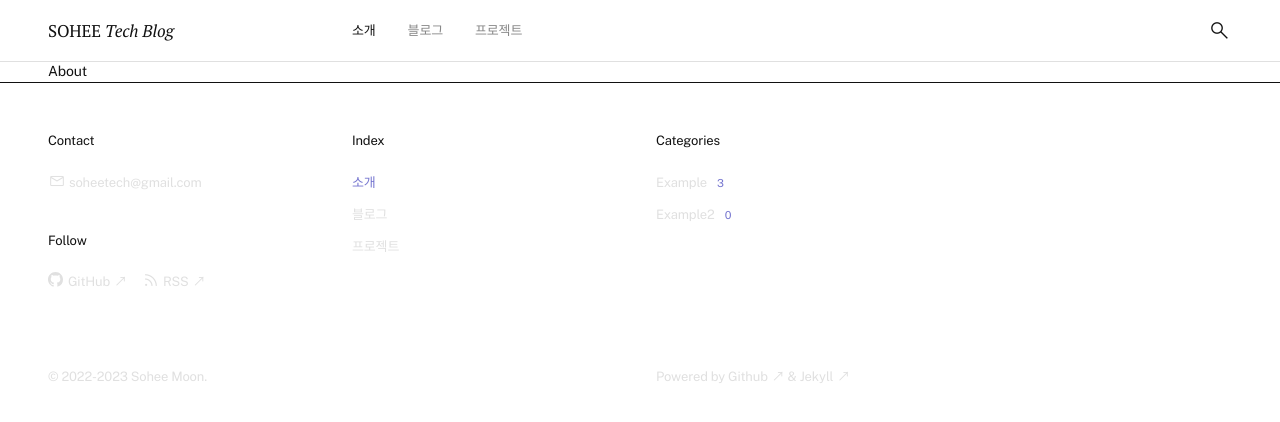
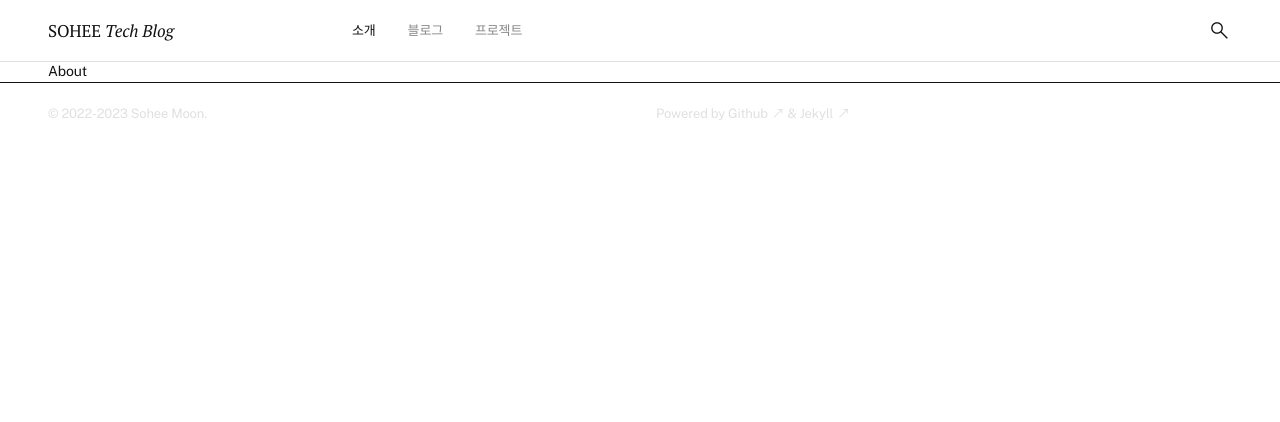
Before and after one commit to soheetech/soheetech.github.io, a Jekyll site: the page built from about.md, in a window 1280 px wide. Shown: the top 422 px of the page. Built offline with Jekyll 4.4.1, drawn with Linux system fonts in a browser that asks for light colours.

Commit message:
Update footer.html

```diff
--- a/_includes/footer.html
+++ b/_includes/footer.html
@@ -1,23 +1,4 @@
 <footer>
-  <div class="sitemap container d-flex">
-    <div class="col col-3-12">
-      <h6>Contact</h6>
-      <p><a href="mailto:{{ site.email }}" class="social-mail"><span class="material-symbols-outlined">mail</span>{{ site.email }}</a></p>
-      <h6 class="follow">Follow</h6>
-      <p>
-        <a href="{{ "https://github.com/soheetech" | relative_url }}" target="_blank" class="social-github"><!-- Github Logo --><svg height="19" viewBox="0 0 16 16" width="15" data-view-component="true"><path fill-rule="evenodd" d="M8 0C3.58 0 0 3.58 0 8c0 3.54 2.29 6.53 5.47 7.59.4.07.55-.17.55-.38 0-.19-.01-.82-.01-1.49-2.01.37-2.53-.49-2.69-.94-.09-.23-.48-.94-.82-1.13-.28-.15-.68-.52-.01-.53.63-.01 1.08.58 1.23.82.72 1.21 1.87.87 2.33.66.07-.52.28-.87.51-1.07-1.78-.2-3.64-.89-3.64-3.95 0-.87.31-1.59.82-2.15-.08-.2-.36-1.02.08-2.12 0 0 .67-.21 2.2.82.64-.18 1.32-.27 2-.27.68 0 1.36.09 2 .27 1.53-1.04 2.2-.82 2.2-.82.44 1.1.16 1.92.08 2.12.51.56.82 1.27.82 2.15 0 3.07-1.87 3.75-3.65 3.95.29.25.54.73.54 1.48 0 1.07-.01 1.93-.01 2.2 0 .21.15.46.55.38A8.013 8.013 0 0016 8c0-4.42-3.58-8-8-8z"></path></svg>GitHub</a>
-        <a href="{{ "/feed.xml" | relative_url }}" target="_blank" class="social-rss"><span class="material-symbols-outlined">rss_feed</span>RSS</a>
-      </p>
-    </div>
-    <div class="col col-3-12">
-      <h6>Index</h6>
-      {%- include navigation.html -%}
-    </div>
-    <div class="col col-6-12">
-      <h6><a href="{{ "/blog" | relative_url }}">Categories</a></h6>
-      {%- include category.html -%}
-    </div>
-  </div>
   <div class="copy container d-flex">
     <p class="col col-6-12">&copy; 2022-2023 {{ site.author }}.</p>
     <p class="col col-6-12 powered">Powered by <a href="{{ "https://github.com/" | relative_url }}" target="_blank">Github</a>&nbsp;&&nbsp;<a href="{{ "https://jekyllrb.com/" | relative_url }}" target="_blank">Jekyll</a></p>
```
